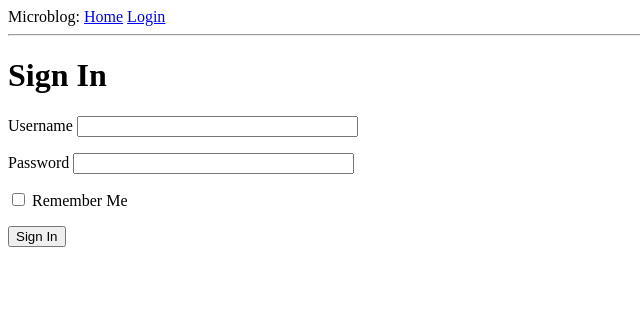
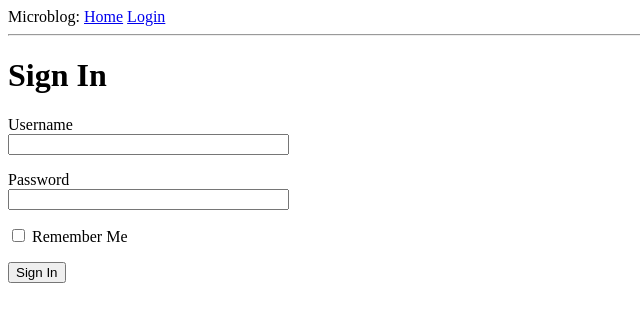
Before and after one commit to mnosinov/microblog, a Flask app: page /login in a window 1280 px wide. Shown: the top 322 px of the page, without its empty margins (0-640 px from the left). Run offline with Flask 2, Linux system fonts and the light colour scheme.

Commit message:
login.html modified

```diff
--- a/templates/login.html
+++ b/templates/login.html
@@ -5,12 +5,18 @@
     <form action="" method="post" novalidate>
         {{ form.hidden_tag() }}
         <p>
-            {{ form.username.label }}
-            {{ form.username(size=32) }}
+        {{ form.username.label }}<br>
+        {{ form.username(size=32) }}<br>
+            {% for error in form.username.errors %}
+            <span style="color:red;">[{{ error }}]</span>
+            {% endfor %}
         </p>
         <p>
-            {{ form.password.label }}
-            {{ form.password(size=32)}}
+        {{ form.password.label }}<br>
+        {{ form.password(size=32)}}<br>
+            {% for error in form.password.errors %}
+            <span style="color:red;">[{{ error }}]</span>
+            {% endfor %}
         </p>
         <p>{{ form.remember_me() }} {{ form.remember_me.label}}</p>
         <p>{{ form.submit() }}</p>
```
